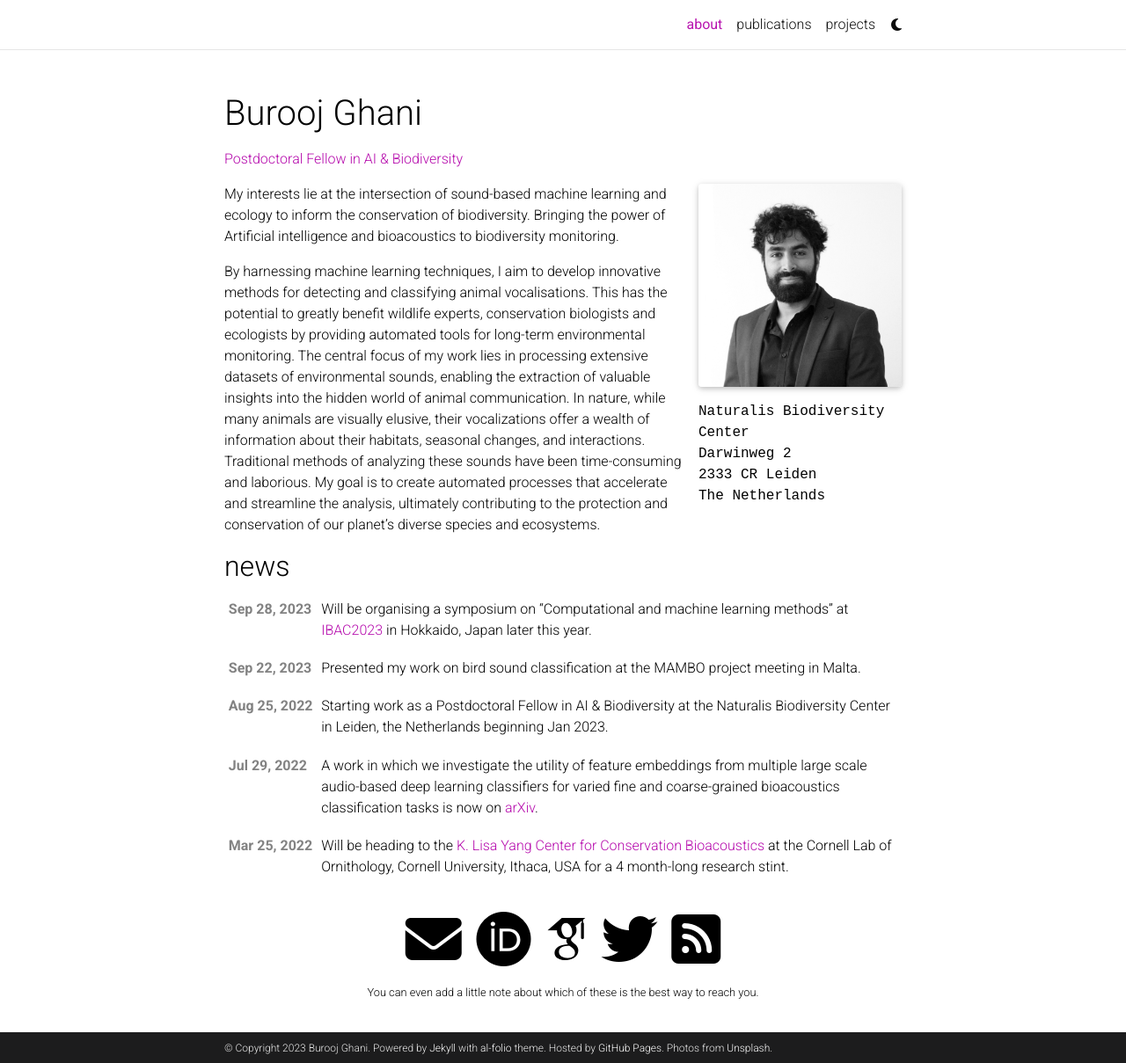
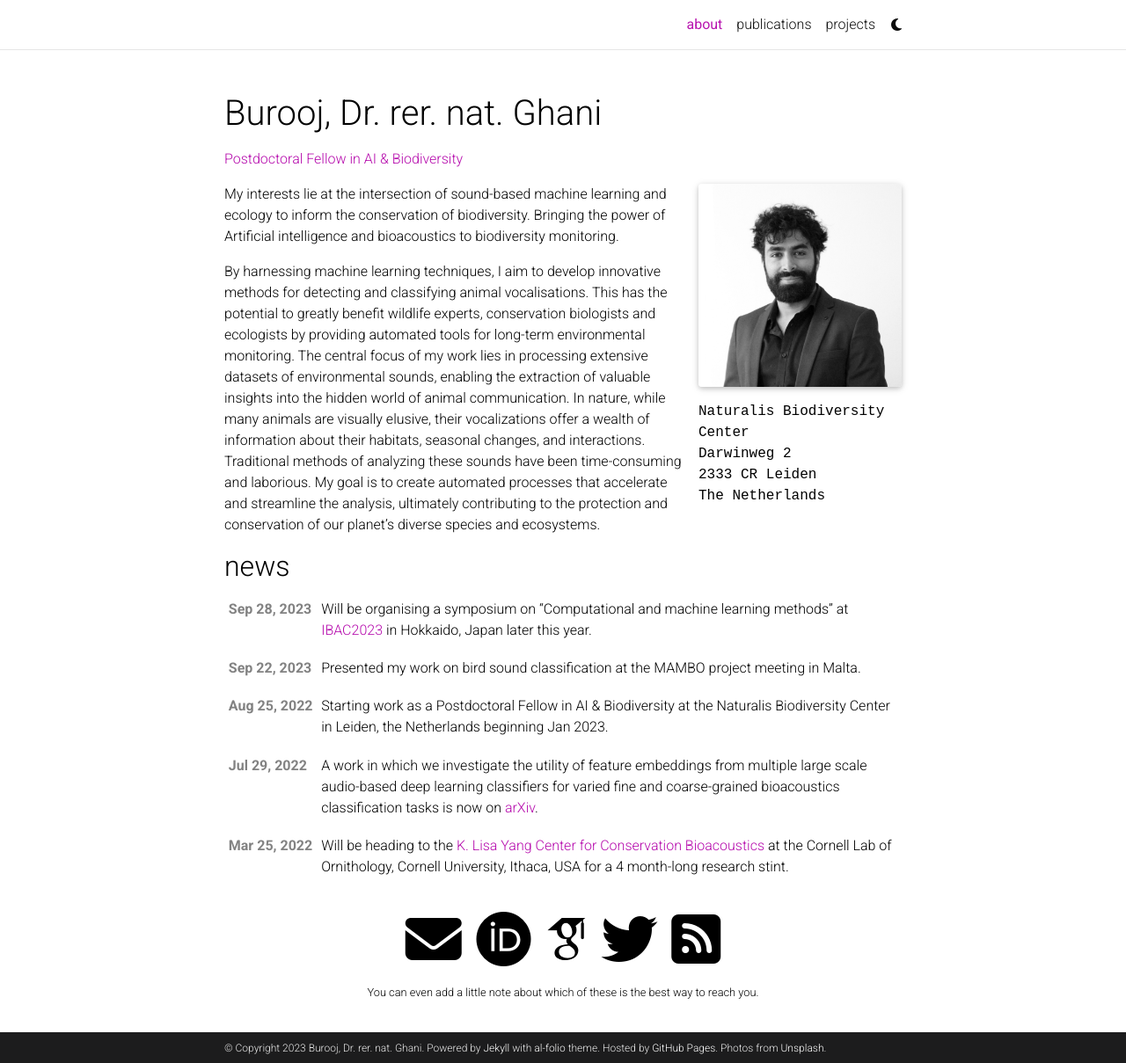
Before and after one commit to bghani/bghani.github.io, a Jekyll site: the page built from _pages/about.md, in a window 1280 px wide and 1209 px high. Shown: the whole window at 88% size. Built offline with Jekyll 4.4.1, drawn with Linux system fonts in a browser that asks for light colours; full-size pictures stand in for the smaller copies a plugin makes; some web fonts are replaced; comment, search, counter and statistics services are not loaded; a style sheet for code colours, icons or effects is not loaded.

```diff
--- a/_config.yml
+++ b/_config.yml
@@ -3,7 +3,7 @@
 # -----------------------------------------------------------------------------
 
 title: blank # the website title (if blank, full name will be used instead)
-first_name: Burooj
+first_name: Burooj, Dr. rer. nat.
 middle_name:
 last_name: Ghani
 email: burooj.ghani[at]naturalis.nl
```
